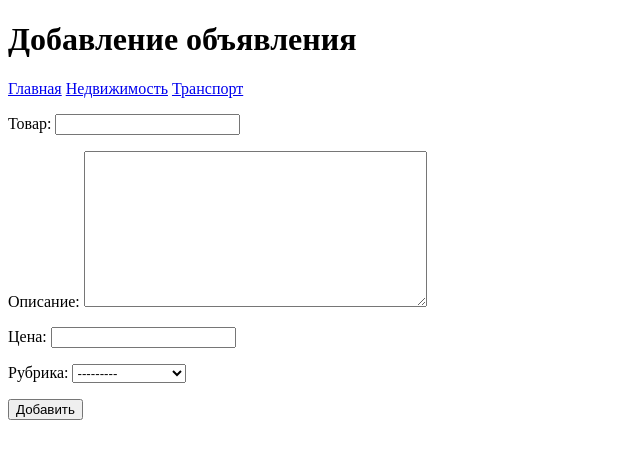
After one commit to m-karmachenko/dronov, a Django app: page /bboard/add/ in a window 1280 px wide. The commit adds this page. Shown: the top 459 px of the page, without its empty margins (0-640 px from the left). Run offline with Django 3.2, Linux system fonts and the light colour scheme; data comes from the database, SQL or seed files in the repository; both versions use the stored data as it was after the commit.

Commit message:
Version 2.6 Контроллеры-классы

```diff
--- a/samplesite/bboard/templates/bboard/by_rubric.html
+++ b/samplesite/bboard/templates/bboard/by_rubric.html
@@ -12,6 +12,7 @@
         {% for rubric in rubrics %}
         <a href="{% url 'by_rubric' rubric.pk %}">{{ rubric.name }}</a>
         {% endfor %}
+        <a href="{% url 'add' %}">Добавить</a>
     </div>
     {% for bb in bbs %}
         <div>
--- /dev/null
+++ b/samplesite/bboard/templates/bboard/create.html
@@ -0,0 +1,21 @@
+<!DOCTYPE html>
+<html lang="en">
+<head>
+    <meta charset="UTF-8">
+    <title>Добавление объявления :: Доска объявлений</title>
+</head>
+<body>
+    <h1>Добавление объявления</h1>
+    <div>
+        <a href="{% url 'index' %}">Главная</a>
+        {% for rubric in rubrics %}
+        <a href="{% url 'by_rubric' rubric.pk %}">{{ rubric.name }}</a>
+        {% endfor %}
+    </div>
+    <form method="post">
+        {% csrf_token %}
+        {{ form.as_p }}
+        <input type="submit" value="Добавить">
+    </form>
+</body>
+</html>
--- a/samplesite/bboard/templates/bboard/index.html
+++ b/samplesite/bboard/templates/bboard/index.html
@@ -11,6 +11,7 @@
         {% for rubric in rubrics %}
         <a href="{% url 'by_rubric' rubric.pk %}">{{ rubric.name }}</a>
         {% endfor %}
+        <a href="{% url 'add' %}">Добавить</a>
     </div>
     {% for bb in bbs %}
         <div>
--- a/samplesite/bboard/urls.py
+++ b/samplesite/bboard/urls.py
@@ -1,7 +1,8 @@
 from django.urls import path
-from .views import index, by_rubric
+from .views import index, by_rubric, BbCreateView
 
 urlpatterns = [
+    path('add/', BbCreateView.as_view(), name='add'),
     path('<int:rubric_id>/', by_rubric, name='by_rubric'),
     path('', index, name='index'),
 ]
--- a/samplesite/bboard/views.py
+++ b/samplesite/bboard/views.py
@@ -1,5 +1,8 @@
 from django.shortcuts import render
+from django.views.generic.edit import CreateView
 from .models import Bb, Rubric
+from .forms import BbForm
+from django.urls import reverse_lazy
 
 
 def index(request):
@@ -15,3 +18,14 @@ def by_rubric(request, rubric_id):
     current_rubric = Rubric.objects.get(pk=rubric_id)
     context = {'bbs': bbs, 'rubrics': rubrics, 'current_rubric': current_rubric}
     return render(request, 'bboard/by_rubric.html', context)
+
+
+class BbCreateView(CreateView):
+    template_name = 'bboard/create.html'
+    form_class = BbForm
+    success_url = reverse_lazy('index')
+
+    def get_context_data(self, **kwargs):
+        context = super().get_context_data(**kwargs)
+        context['rubrics'] = Rubric.objects.all()
+        return context
```
Also changed, not shown: samplesite/db.sqlite3.
